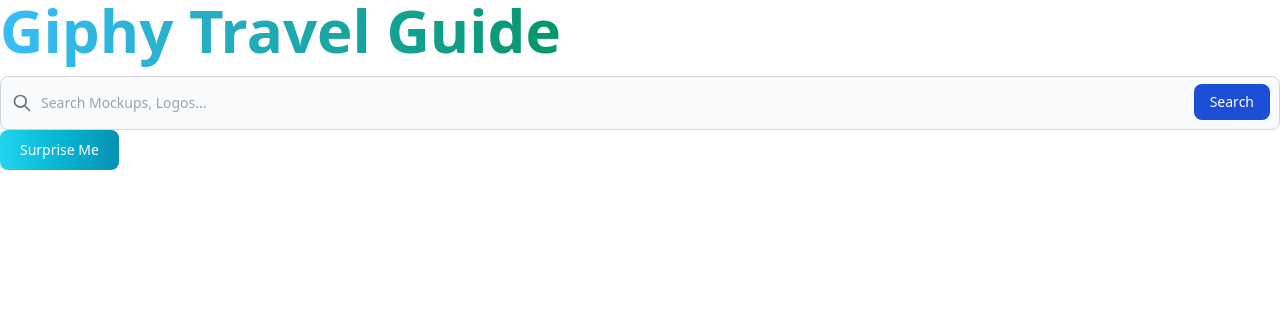
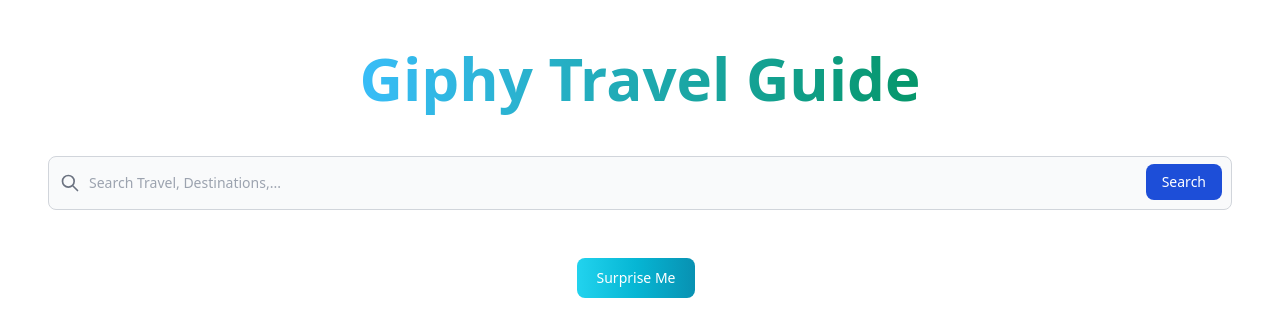
Before and after one commit to mdeluca13/giphy-travel-guide, a website: page index.html in a window 1280 px wide. Drawn offline with nearby package versions, Linux system fonts and the light colour scheme; files that its build step writes are made by us from their sources.

Commit message:
changes relared to css

```diff
--- a/index.html
+++ b/index.html
@@ -9,20 +9,24 @@
   <link rel="stylesheet" href="./dist/output.css">
 </head>
 <body>
+ <header class="text-center m-12">
+  <h1 class="mb-4 text-3xl font-extrabold text-gray-900 dark:text-white md:text-5xl lg:text-6xl"><span class="text-transparent bg-clip-text bg-gradient-to-r to-emerald-600 from-sky-400">Giphy Travel Guide</span></h1>
+</header>
 
-  <h1 class="mb-4 text-3xl font-extrabold text-gray-900 dark:text-white md:text-5xl lg:text-6xl"><span class="text-transparent bg-clip-text bg-gradient-to-r to-emerald-600 from-sky-400">Giphy Travel Guide</span></h1>
-
-<form>
+<form  class="text-center m-12">
 
   <label for="default-search" class="mb-2 text-sm font-medium text-gray-900 sr-only dark:text-white">Search</label>
   <div class="relative">
       <div class="absolute inset-y-0 left-0 flex items-center pl-3 pointer-events-none">
           <svg aria-hidden="true" class="w-5 h-5 text-gray-500 dark:text-gray-400" fill="none" stroke="currentColor" viewBox="0 0 24 24" xmlns="http://www.w3.org/2000/svg"><path stroke-linecap="round" stroke-linejoin="round" stroke-width="2" d="M21 21l-6-6m2-5a7 7 0 11-14 0 7 7 0 0114 0z"></path></svg>
       </div>
-      <input type="search" id="default-search" class="block w-full p-4 pl-10 text-sm text-gray-900 border border-gray-300 rounded-lg bg-gray-50 focus:ring-blue-500 focus:border-blue-500 dark:bg-gray-700 dark:border-gray-600 dark:placeholder-gray-400 dark:text-white dark:focus:ring-blue-500 dark:focus:border-blue-500" placeholder="Search Mockups, Logos..." required>
+      <input type="search" id="default-search" class="block w-full p-4 pl-10 text-sm text-gray-900 border border-gray-300 rounded-lg bg-gray-50 focus:ring-blue-500 focus:border-blue-500 dark:bg-gray-700 dark:border-gray-600 dark:placeholder-gray-400 dark:text-white dark:focus:ring-blue-500 dark:focus:border-blue-500" placeholder="Search Travel, Destinations,..." required>
       <button type="submit" class="text-white absolute right-2.5 bottom-2.5 bg-blue-700 hover:bg-blue-800 focus:ring-4 focus:outline-none focus:ring-blue-300 font-medium rounded-lg text-sm px-4 py-2 dark:bg-blue-600 dark:hover:bg-blue-700 dark:focus:ring-blue-800">Search</button>
   </div>
 </form>
+
+<section  class="text-center m-12">
 <button type="button" class="text-white bg-gradient-to-r from-cyan-400 via-cyan-500 to-cyan-600 hover:bg-gradient-to-br focus:ring-4 focus:outline-none focus:ring-cyan-300 dark:focus:ring-cyan-800 font-medium rounded-lg text-sm px-5 py-2.5 text-center mr-2 mb-2">Surprise Me </button>
+</section>
 </body>
 </html>
```
